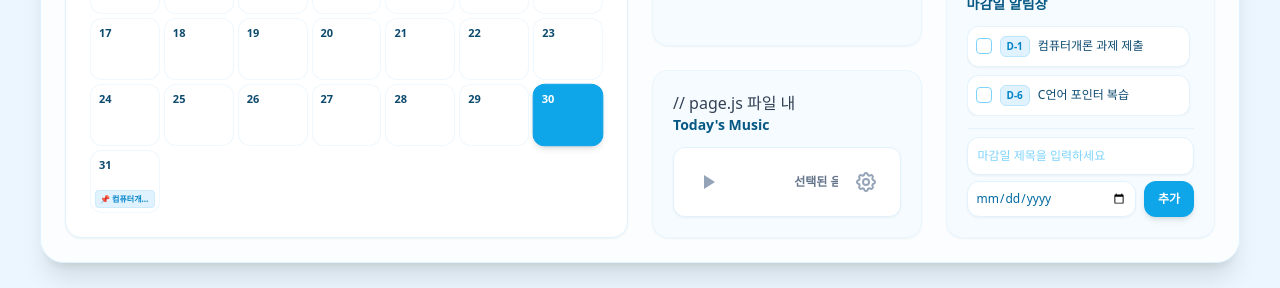
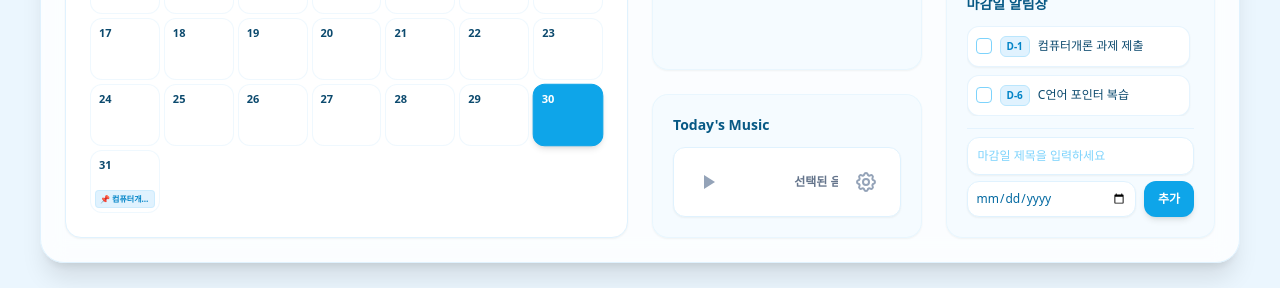
Before and after one commit to ch1030216/cs-assignment2, a Next.js app: page / in a window 1280 px wide. Shown: the part 437-725 px from the top of the page. Built offline with nearby package versions, Linux system fonts and the light colour scheme.

Commit message:
musicplayer fixed12

```diff
--- a/src/app/page.js
+++ b/src/app/page.js
@@ -77,7 +77,6 @@ export default function Home() {
             <div className={`p-5 rounded-2xl border shadow-sm transition-colors ${
               darkMode ? "bg-slate-800/50 border-slate-700" : "bg-sky-50/50 border-sky-100/60"
             }`}>
-              // page.js 파일 내
               <MusicPlayer darkMode={darkMode}
               selectedDate={selectedDate} // 이 prop를 반드시 추가해주세요!
 />
```
